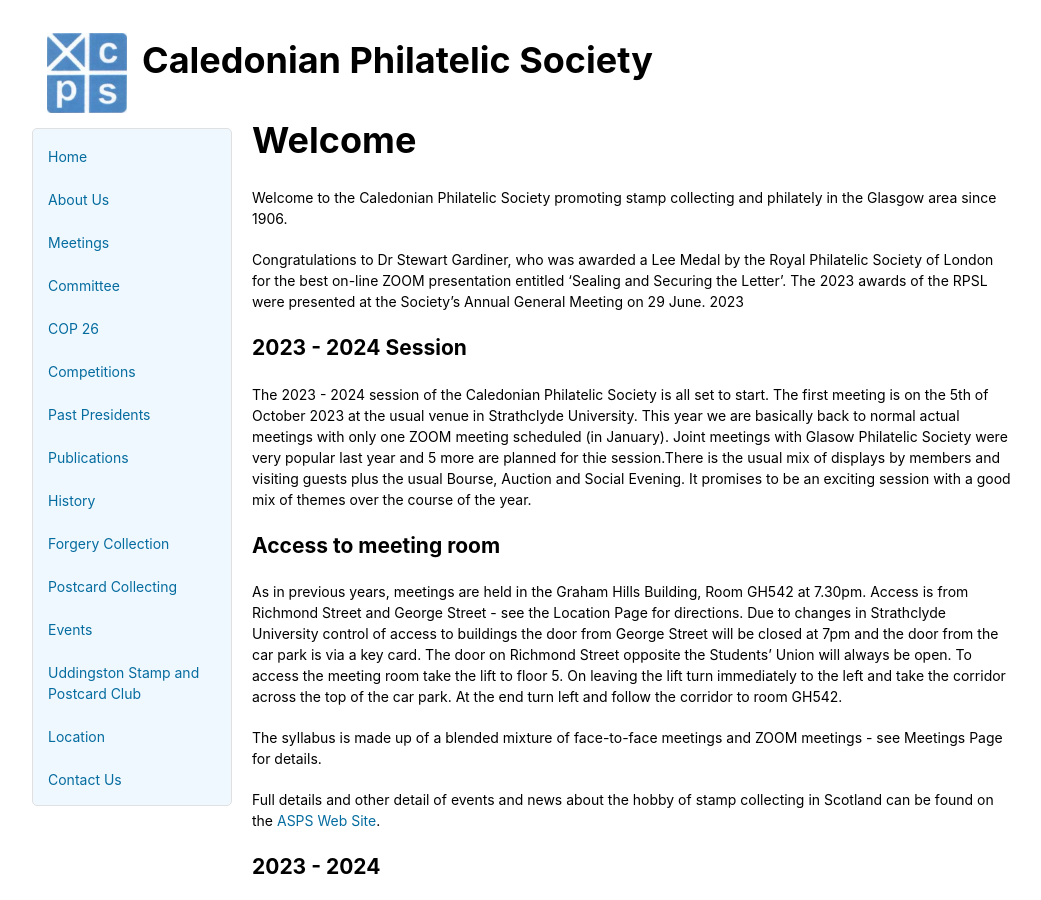
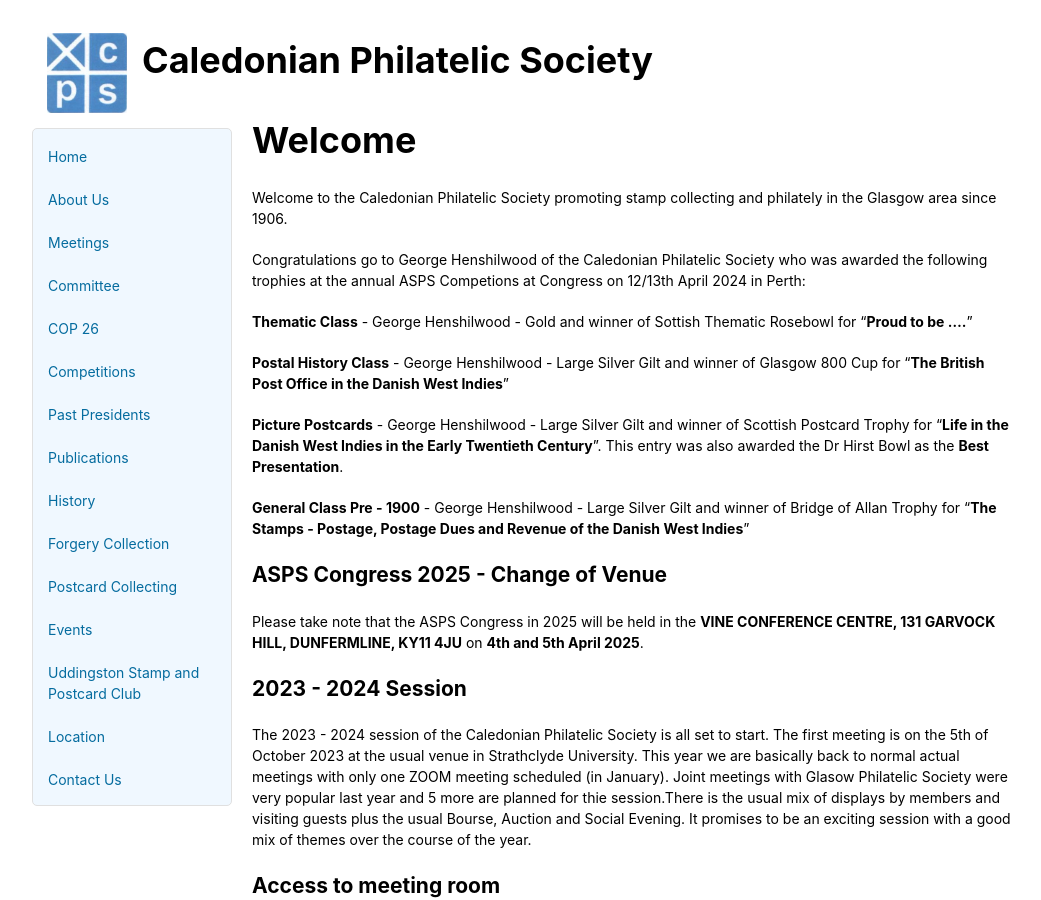
Before and after one commit to astalker/caledonian-stamps, a Jekyll site: the page built from index.md, in a window 1280 px wide and 900 px high. Shown: the whole window, without its empty margins (118-1159 px from the left). Built offline with Jekyll 4.4.1, drawn with Linux system fonts in a browser that asks for light colours; our own code applies the rules of GitHub Pages for plain Markdown files.

Commit message:
Update index.md
Page updated for ASPS 2024

```diff
--- a/index.md
+++ b/index.md
@@ -2,7 +2,19 @@
 
 Welcome to the Caledonian Philatelic Society promoting stamp collecting and philately in the Glasgow area since 1906.
 
-Congratulations to Dr Stewart Gardiner, who was awarded a Lee Medal by the Royal Philatelic Society of London for the best on-line ZOOM presentation entitled ‘Sealing and Securing the Letter’. The 2023 awards of the RPSL were presented at the Society’s Annual General Meeting on 29 June. 2023
+Congratulations go to George Henshilwood of the Caledonian Philatelic Society who was awarded the following trophies at the annual ASPS Competions at Congress on 12/13th April 2024 in Perth:
+
+**Thematic Class** - George Henshilwood - Gold and winner of Sottish Thematic Rosebowl for "**Proud to be ....**"
+
+**Postal History Class** - George Henshilwood - Large Silver Gilt and winner of Glasgow 800 Cup for "**The British Post Office in the Danish West Indies**"
+
+**Picture Postcards** - George Henshilwood - Large Silver Gilt and winner of Scottish Postcard Trophy for "**Life in the Danish West Indies in the Early Twentieth Century**". This entry was also awarded the Dr Hirst Bowl as the **Best Presentation**.
+
+**General Class Pre - 1900** - George Henshilwood - Large Silver Gilt and winner of Bridge of Allan Trophy for "**The Stamps - Postage, Postage Dues and Revenue of the Danish West Indies**"
+
+## ASPS Congress 2025 - Change of Venue
+
+Please take note that the ASPS Congress in 2025 will be held in the **VINE CONFERENCE CENTRE, 131 GARVOCK HILL, DUNFERMLINE, KY11 4JU** on **4th and 5th April 2025**.
 
 ## 2023 - 2024 Session
 
```
